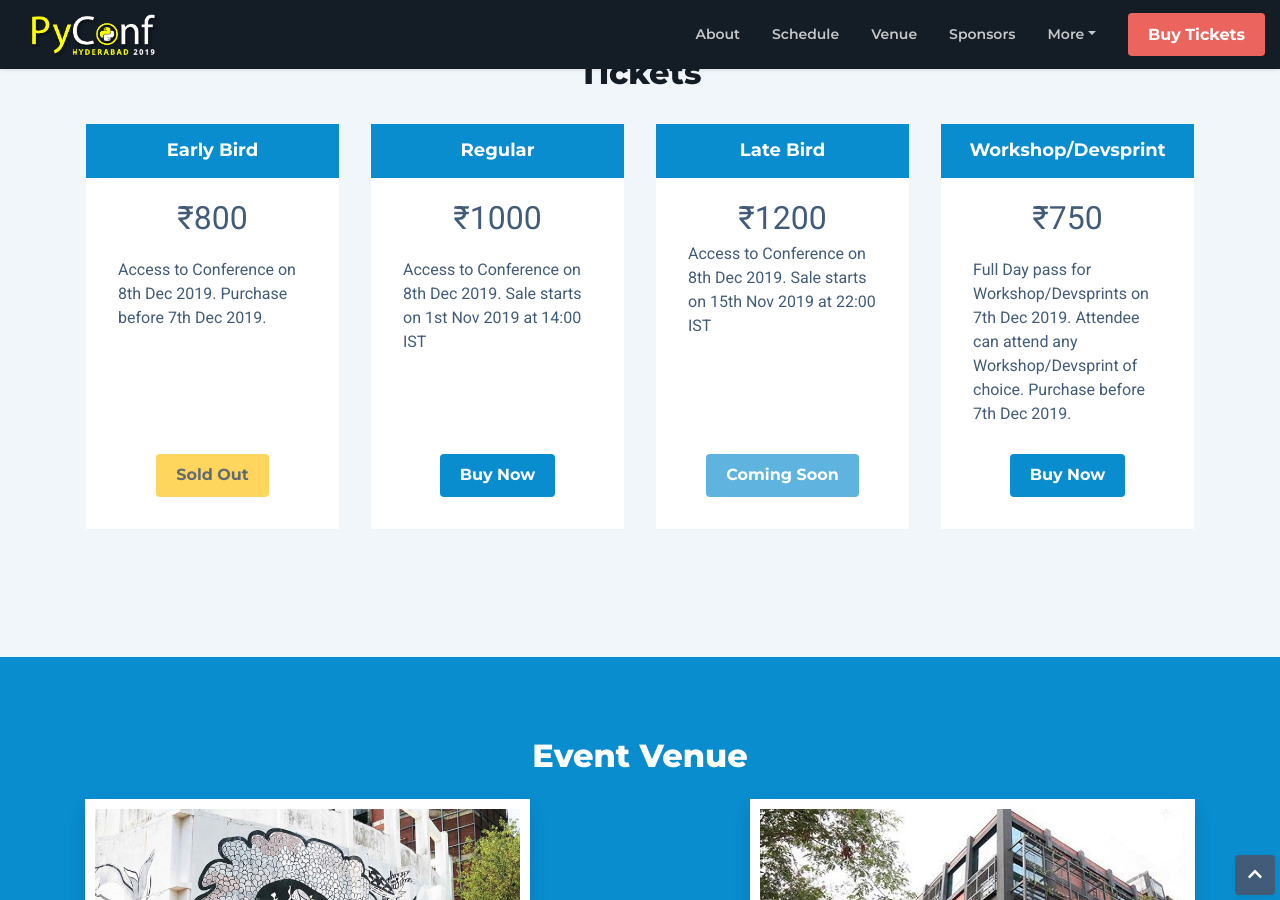
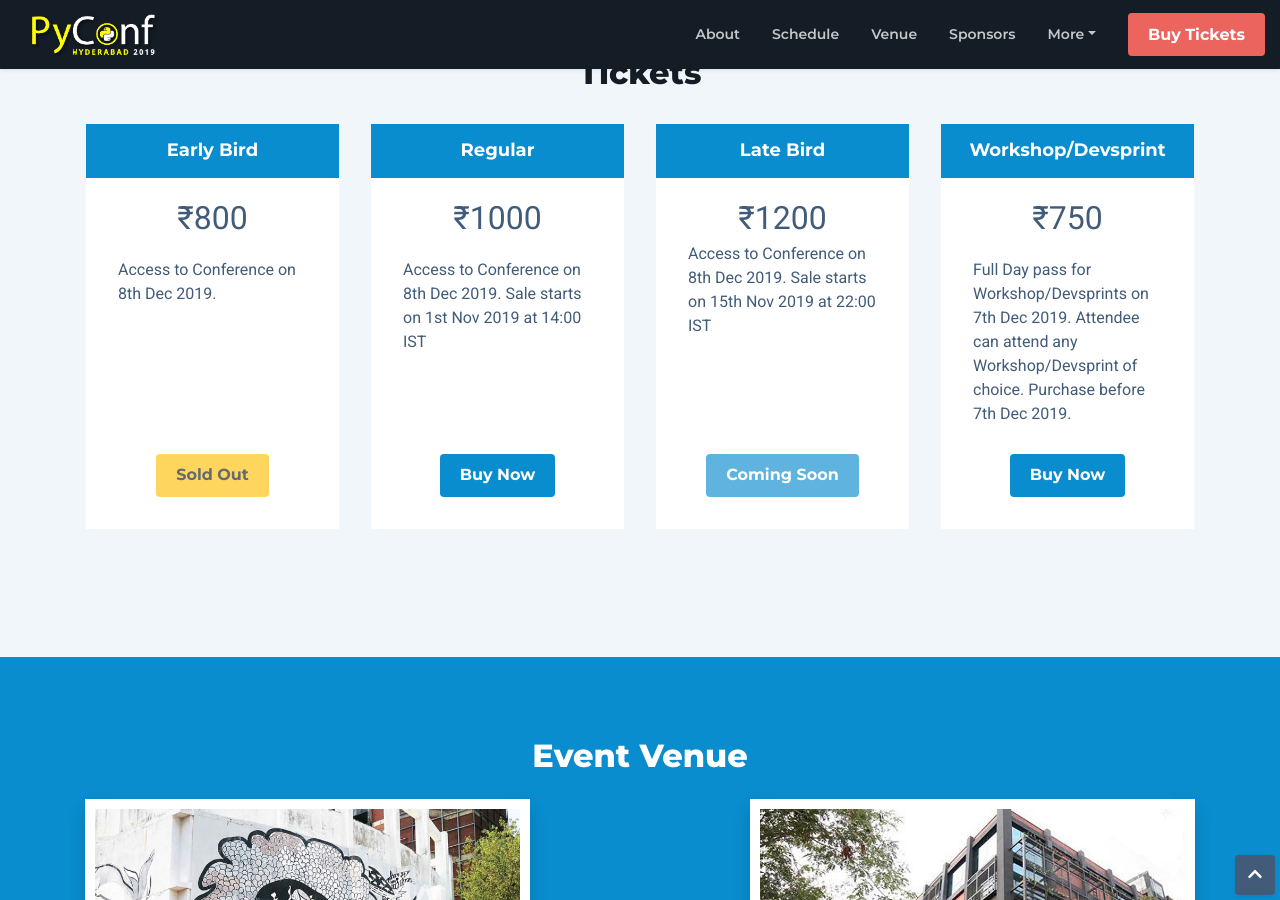
Before and after one commit to HydPy/hydpyconf2019, a Jekyll site: the page built from index.html, in a window 1280 px wide and 900 px high, scrolled down 2389 px. Built offline with Jekyll 4.4.1, drawn with Linux system fonts in a browser that asks for light colours; nearby versions of some CDN libraries.

Commit message:
removed purchase before text

```diff
--- a/_includes/tickets-section.html
+++ b/_includes/tickets-section.html
@@ -12,7 +12,7 @@
 							<div class="info p-3">
 								<div class="price-figure text-center mb-3"><span class="currency">&#8377;</span><span class="number">800</span></div>
 								<div class="desc px-3">
-									Access to Conference on 8th Dec 2019. Purchase before 7th Dec 2019.
+									Access to Conference on 8th Dec 2019.
 								</div>
 							</div><!--//info-->
 						</div><!--//card-body-->
```
